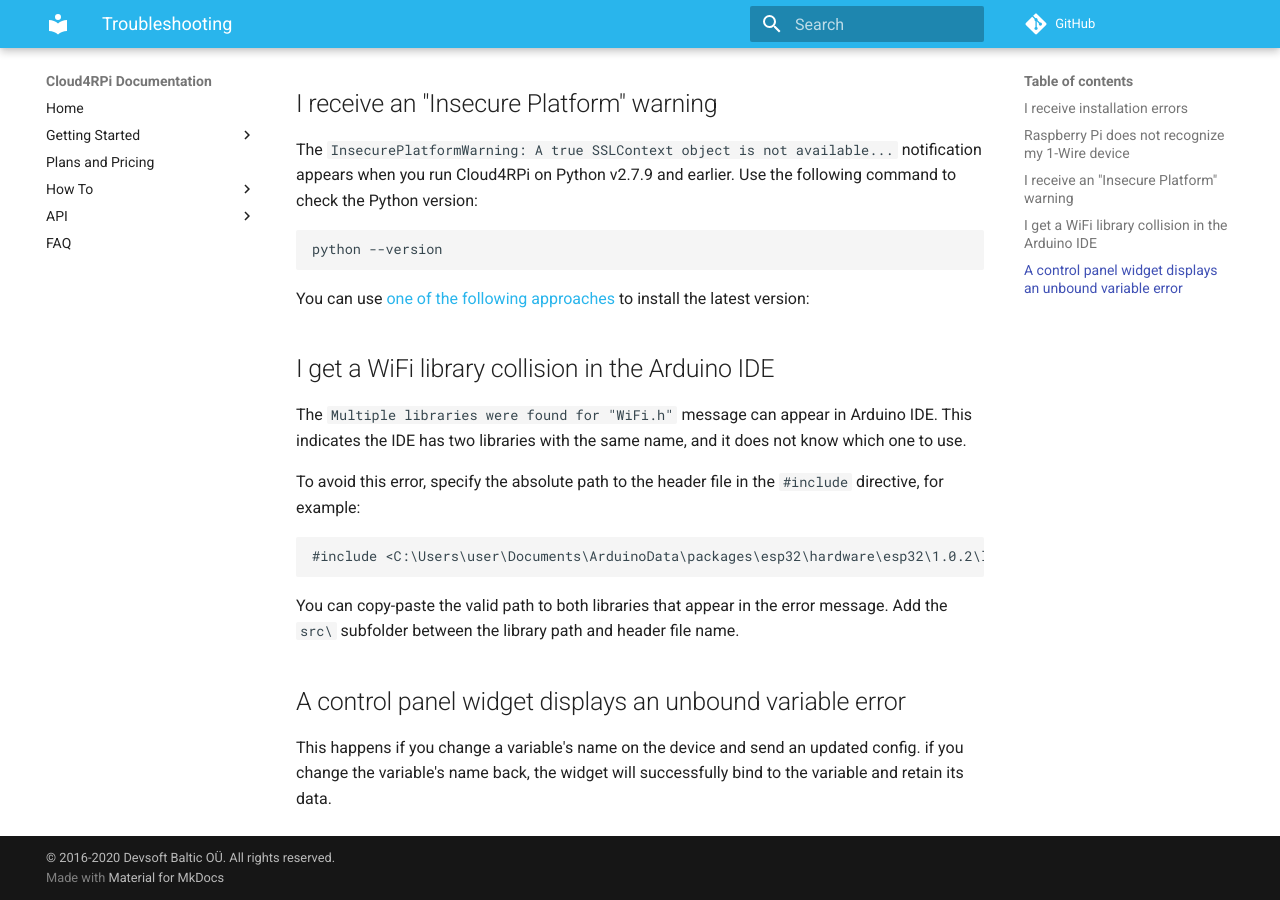
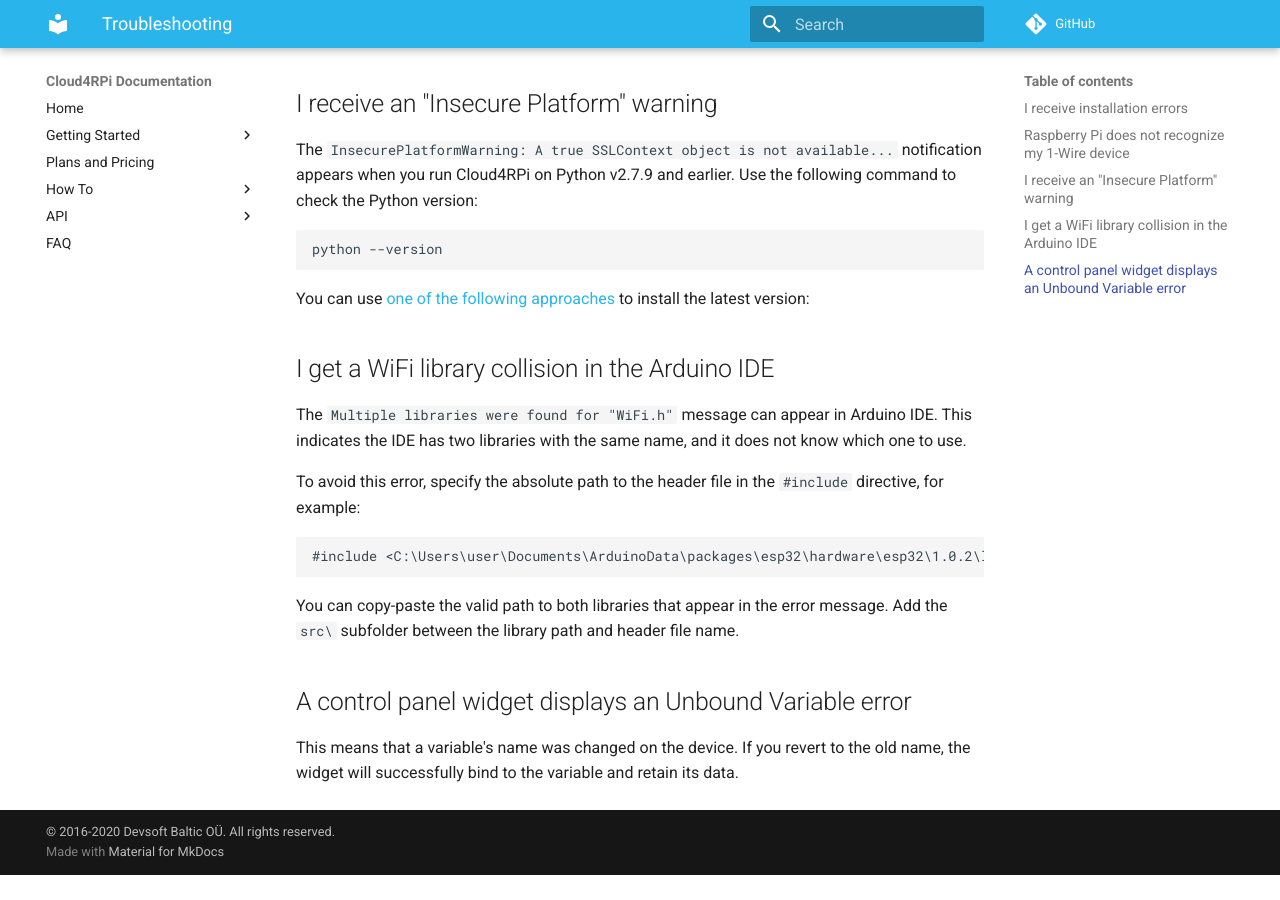
Before and after one commit to cloud4rpi/docs, an MkDocs documentation site: the page built from docs/troubleshooting.md, in a window 1280 px wide and 900 px high, scrolled down 1142 px. Built offline with MkDocs 1.6.1 and Material for MkDocs 9.7.7, drawn with Linux system fonts in a browser that asks for light colours; comment, search, counter and statistics services are not loaded; after the commit the page ends 2017 px from its top, so only the background shows below that.

Commit message:
Apply corrections

```diff
--- a/docs/troubleshooting.md
+++ b/docs/troubleshooting.md
@@ -57,6 +57,6 @@
 You can copy-paste the valid path to both libraries that appear in the error message. Add the `src\` subfolder between the library path and header file name.
 
 
-## A control panel widget displays an unbound variable error
+## A control panel widget displays an Unbound Variable error
 
-This happens if you change a variable's name on the device and send an updated config. if you change the variable's name back, the widget will successfully bind to the variable and retain its data.
+This means that a variable's name was changed on the device. If you revert to the old name, the widget will successfully bind to the variable and retain its data.
```
